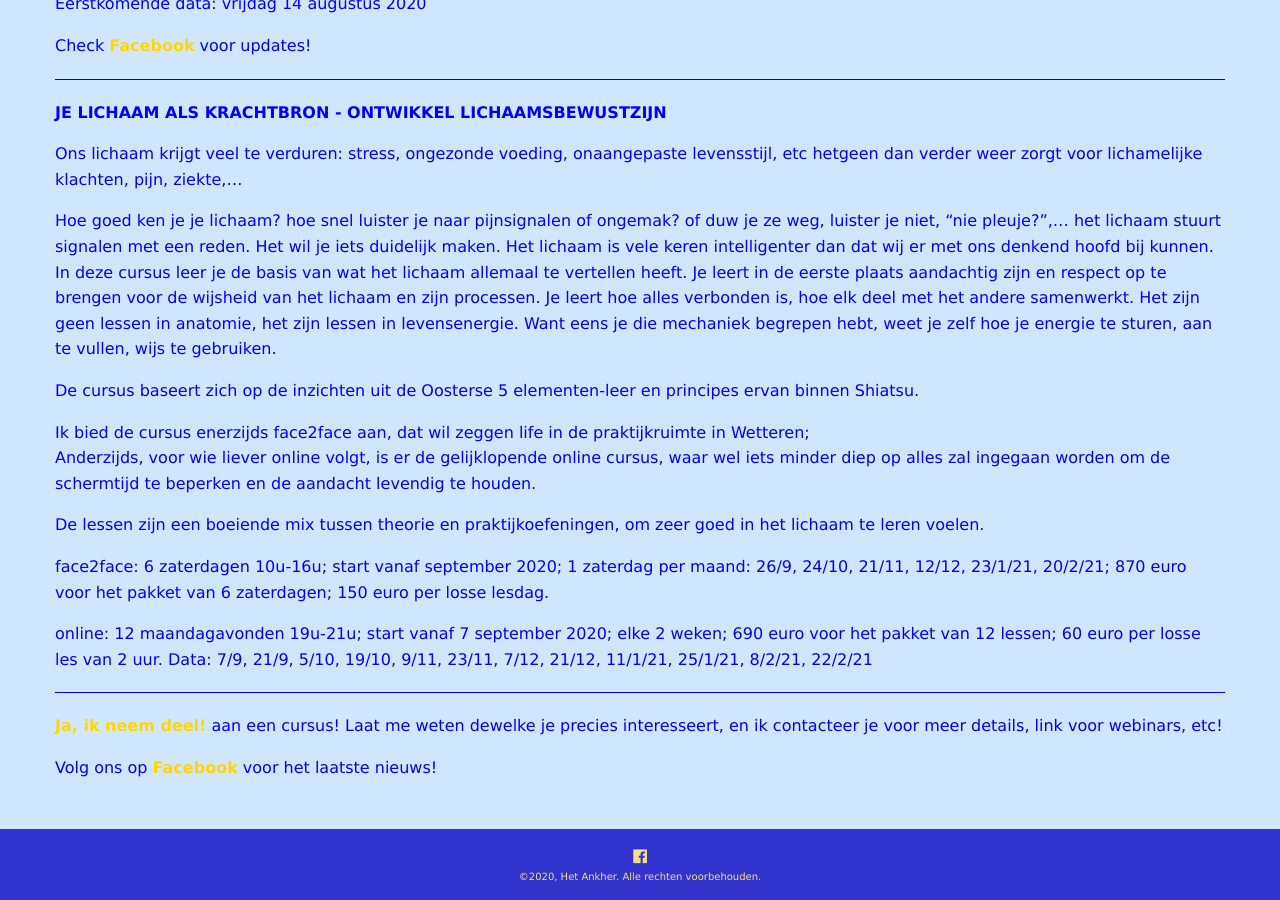
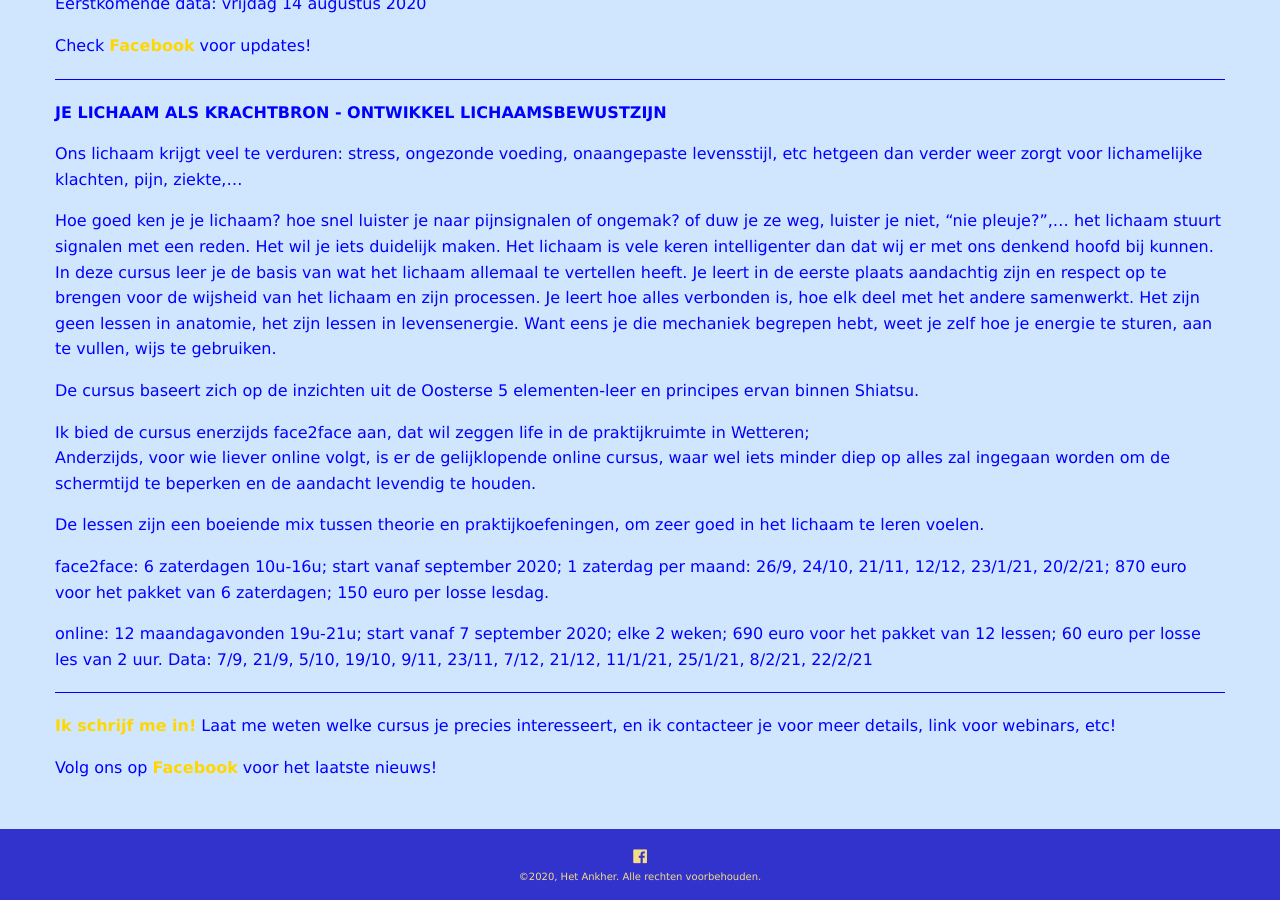
Before and after one commit to ankher/ankher.github.io, a Jekyll site: the page built from cursussen.md, in a window 1280 px wide and 900 px high, scrolled down 1902 px. Built offline with Jekyll 4.4.1, drawn with Linux system fonts in a browser that asks for light colours; nearby versions of some CDN libraries; our own code applies the rules of GitHub Pages for plain Markdown files.

Commit message:
Update cursussen.md

```diff
--- a/cursussen.md
+++ b/cursussen.md
@@ -104,6 +104,6 @@ online: 12 maandagavonden 19u-21u; start vanaf 7 september 2020; elke 2 weken; 6
 ___
 
 
-[**Ja, ik neem deel!**](mailto:marian@de-intuitieschool.be) aan een cursus! Laat me weten dewelke je precies interesseert, en ik contacteer je voor meer details, link voor webinars, etc!
+[**Ik schrijf me in!**](mailto:marian@de-intuitieschool.be) Laat me weten welke cursus je precies interesseert, en ik contacteer je voor meer details, link voor webinars, etc!
 
 Volg ons op [**Facebook**](https://www.facebook.com/intuitieschool/) voor het laatste nieuws!
```
